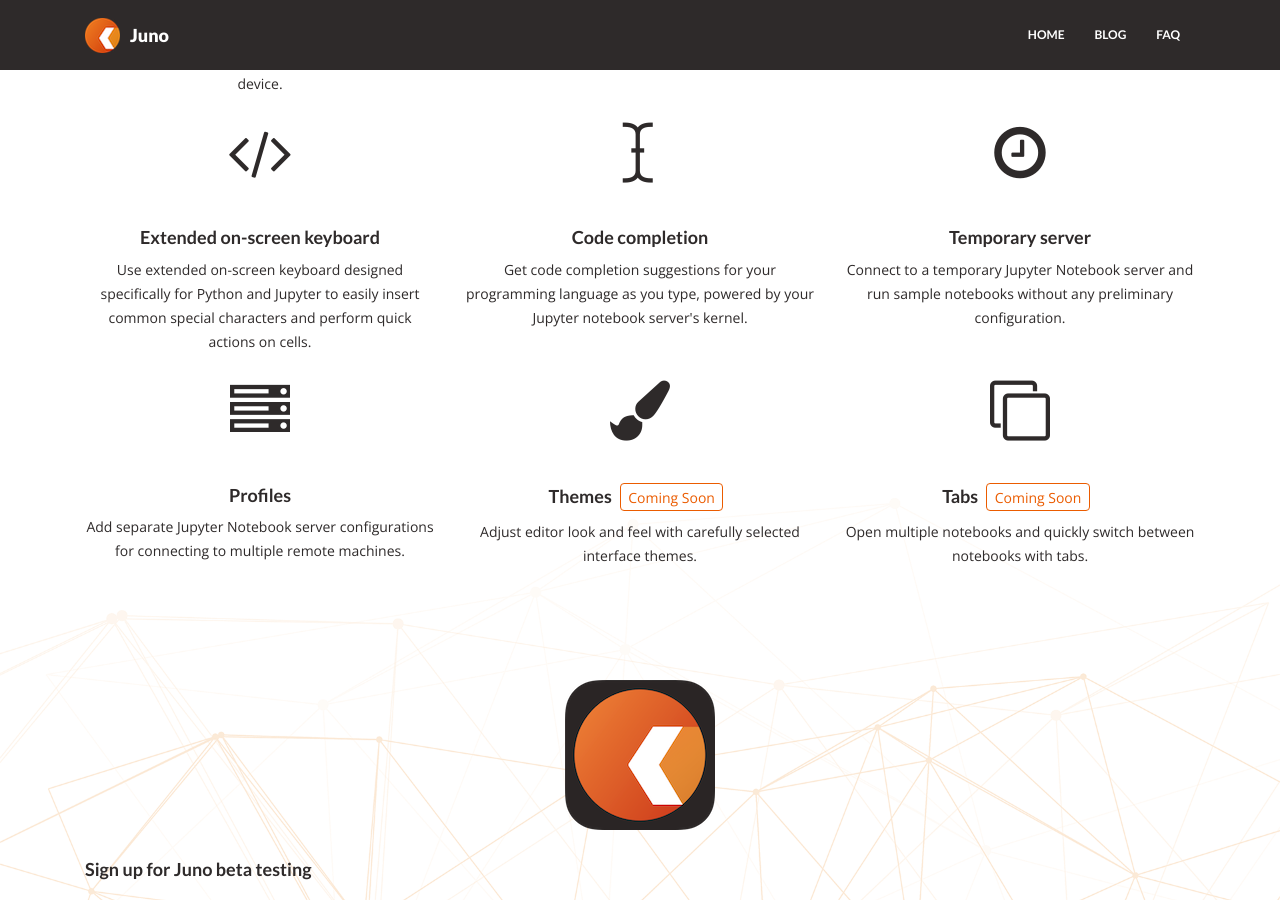
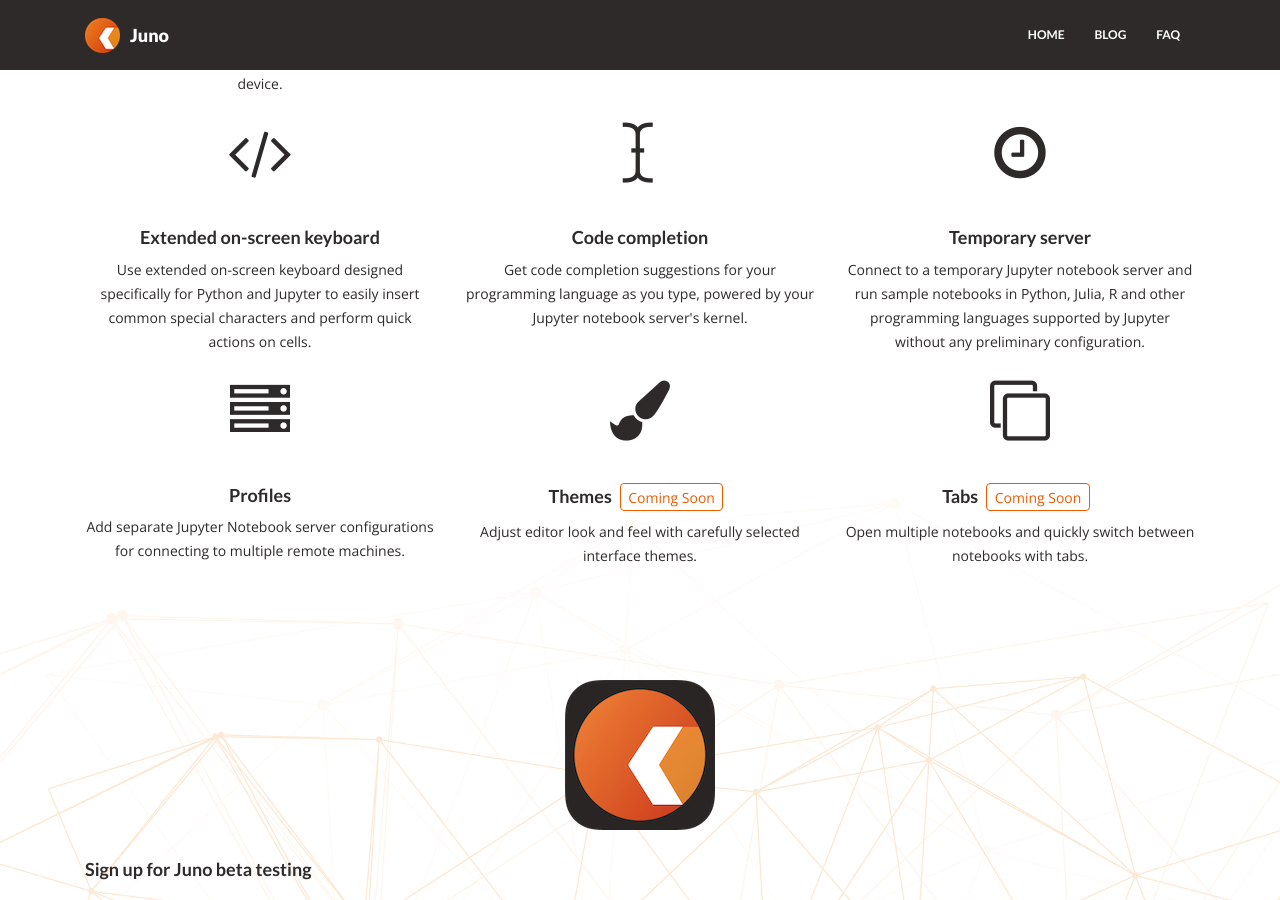
Before and after one commit to test-juno-sh/juno-website-test, a Jekyll site: the page built from index.html, in a window 1280 px wide and 900 px high, scrolled down 1243 px. Built offline with Jekyll 4.4.1, drawn with Linux system fonts in a browser that asks for light colours; nearby versions of some CDN libraries; comment, search, counter and statistics services are not loaded.

Commit message:
Update temporary server marketing copy.

```diff
--- a/index.html
+++ b/index.html
@@ -52,7 +52,7 @@
                 <i class="fa fa-clock-o" aria-hidden="true"></i>
                 <span class="sr-only">Temporary server</span>
                 <h4>Temporary server</h4>
-                <p>Connect to a temporary Jupyter Notebook server and run sample notebooks without any preliminary configuration.</p>
+                <p>Connect to a temporary Jupyter notebook server and run sample notebooks in Python, Julia, R and other programming languages supported by Jupyter without any preliminary configuration.</p>
             </div>
         </div>
         <div class="row centered">
```
